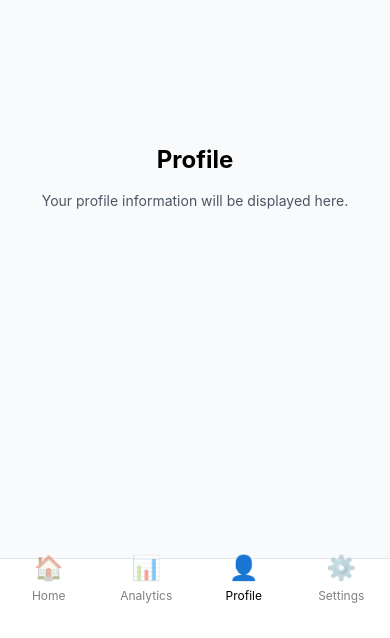
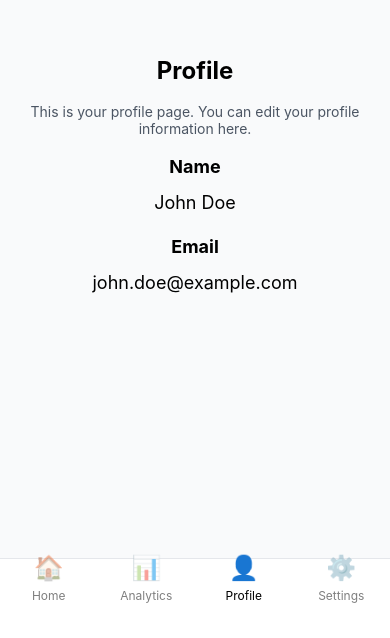
Before and after one commit to Tcdrol/gardendash, a React Native app: screen /Profile in a window 390 px wide. Shown: the part 206-844 px from the top of the page. Built offline with nearby package versions, Linux system fonts and the light colour scheme.

Commit message:
fixed profile

```diff
--- a/src/screens/ProfileScreen.tsx
+++ b/src/screens/ProfileScreen.tsx
@@ -5,8 +5,12 @@ export function ProfileScreen() {
     <View className="flex-1 justify-center items-center bg-gray-50 p-4">
       <Text className="text-2xl font-bold mb-4">Profile</Text>
       <Text className="text-center text-gray-600">
-        Your profile information will be displayed here.
+        This is your profile page. You can edit your profile information here.
       </Text>
+      <Text className="text-lg font-bold mt-4">Name</Text>
+      <Text className="text-lg mt-2">John Doe</Text>
+      <Text className="text-lg font-bold mt-4">Email</Text>
+      <Text className="text-lg mt-2">john.doe@example.com</Text>
     </View>
   );
 }
```
